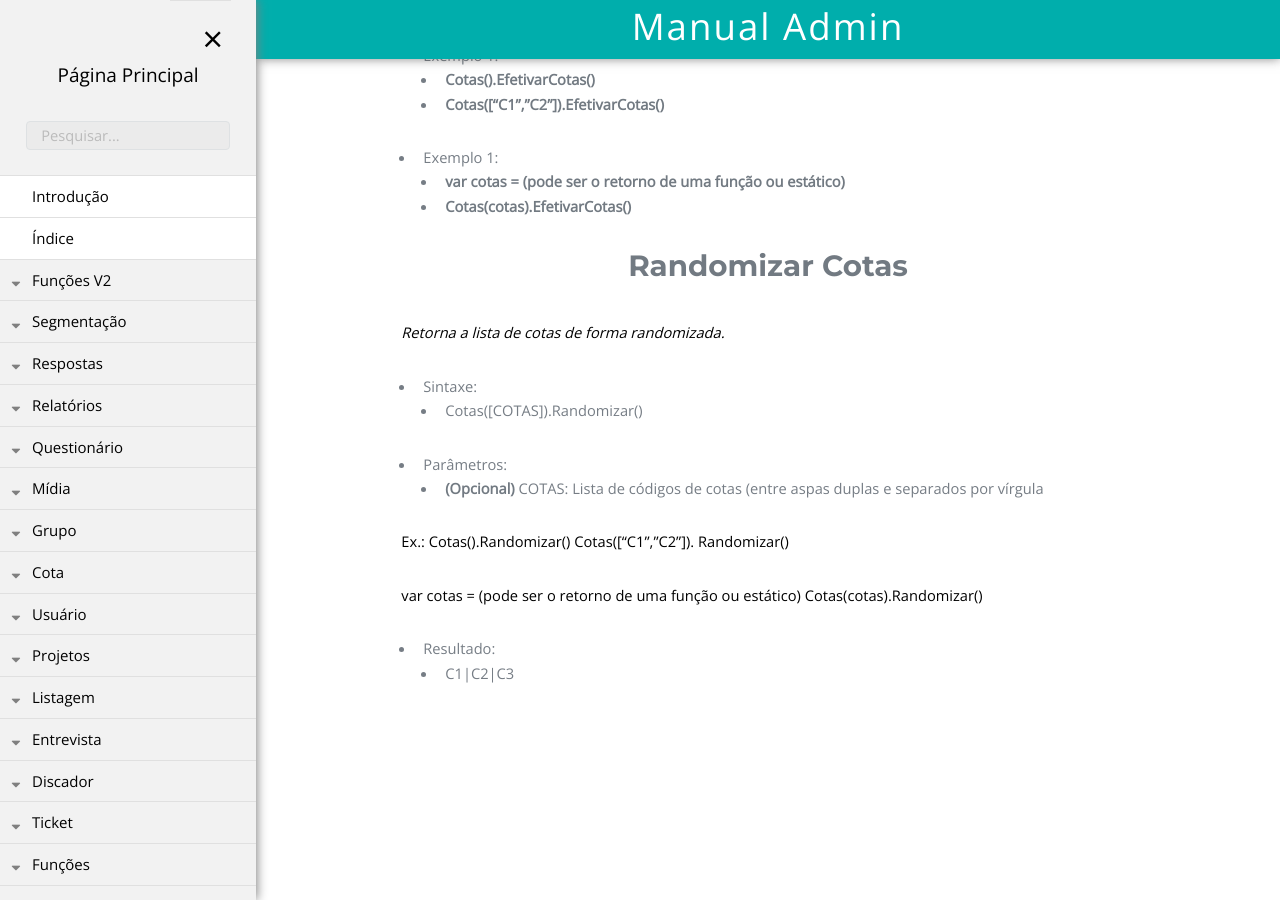
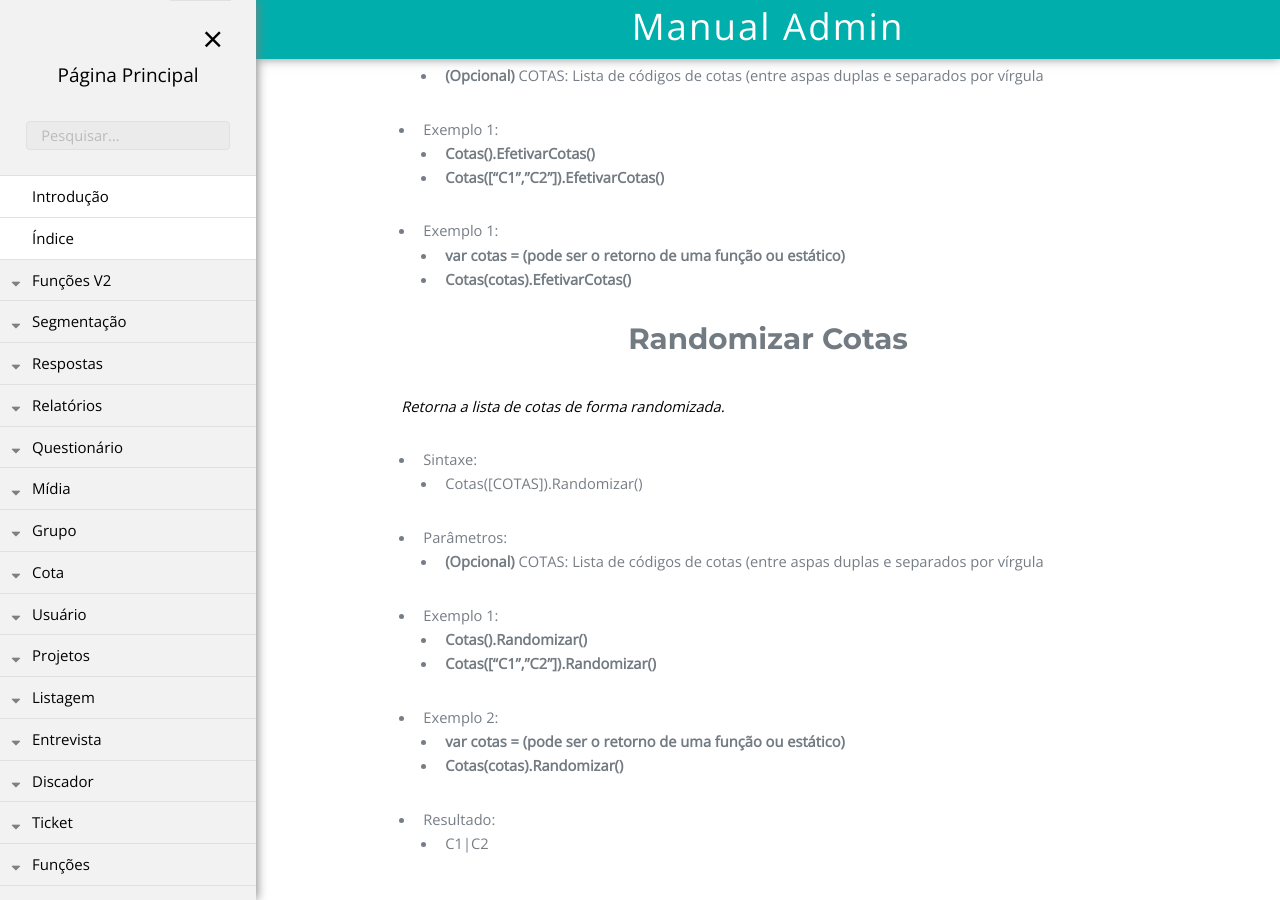
Before and after one commit to rogerio-figueiredo-hsr/hsrtechonline.github.io, a Jekyll site: the page built from _posts/2019-03-29-cotas.md, in a window 1280 px wide and 900 px high, scrolled down 2714 px. Built offline with Jekyll 4.4.1, drawn with Linux system fonts in a browser that asks for light colours; some of the changed text lies outside the part shown.

Commit message:
Update 2019-03-29-cotas.md

```diff
--- a/_posts/2019-03-29-cotas.md
+++ b/_posts/2019-03-29-cotas.md
@@ -45,10 +45,10 @@ pasta: "funcoesv2"
   - **Cotas(cotas).Volume()**
   - **Cotas(cotas).Volume(cotas)**
 - Resultado:
-  - C1\|C2\|C3
+  - C1\|C2\
 
 
-#Em Andamento
+# Em Andamento
 *Coloca uma ou mais cotas em andamento*
 
 - Sintaxe:
@@ -57,7 +57,7 @@ pasta: "funcoesv2"
   - **(Opcional)** COTAS: Lista de códigos de cotas (entre aspas duplas e separados por vírgula
 - Exemplo 1:
   - **Cotas().EmAndamento()**
-  - **Cotas(["C1","C2"]).Emandamento()**
+  - **Cotas(["C1","C2"]).EmAndamento()**
 - Exemplo 2:
   - **var cotas = (pode ser o retorno de uma função ou estático)**
   - **Cotas(cotas).EmAndamento()**
@@ -101,12 +101,11 @@ pasta: "funcoesv2"
   - Cotas([COTAS]).Randomizar()
 - Parâmetros:
    - **(Opcional)** COTAS: Lista de códigos de cotas (entre aspas duplas e separados por vírgula
-
-Ex.:
-Cotas().Randomizar()
-Cotas(["C1","C2"]). Randomizar()
-
-var cotas = (pode ser o retorno de uma função ou estático)
-Cotas(cotas).Randomizar()
+- Exemplo 1:
+  - **Cotas().Randomizar()**
+  - **Cotas(["C1","C2"]).Randomizar()**
+- Exemplo 2:
+  - **var cotas = (pode ser o retorno de uma função ou estático)**
+  - **Cotas(cotas).Randomizar()**
 - Resultado:
-  - C1\|C2\|C3
+  - C1\|C2
```
